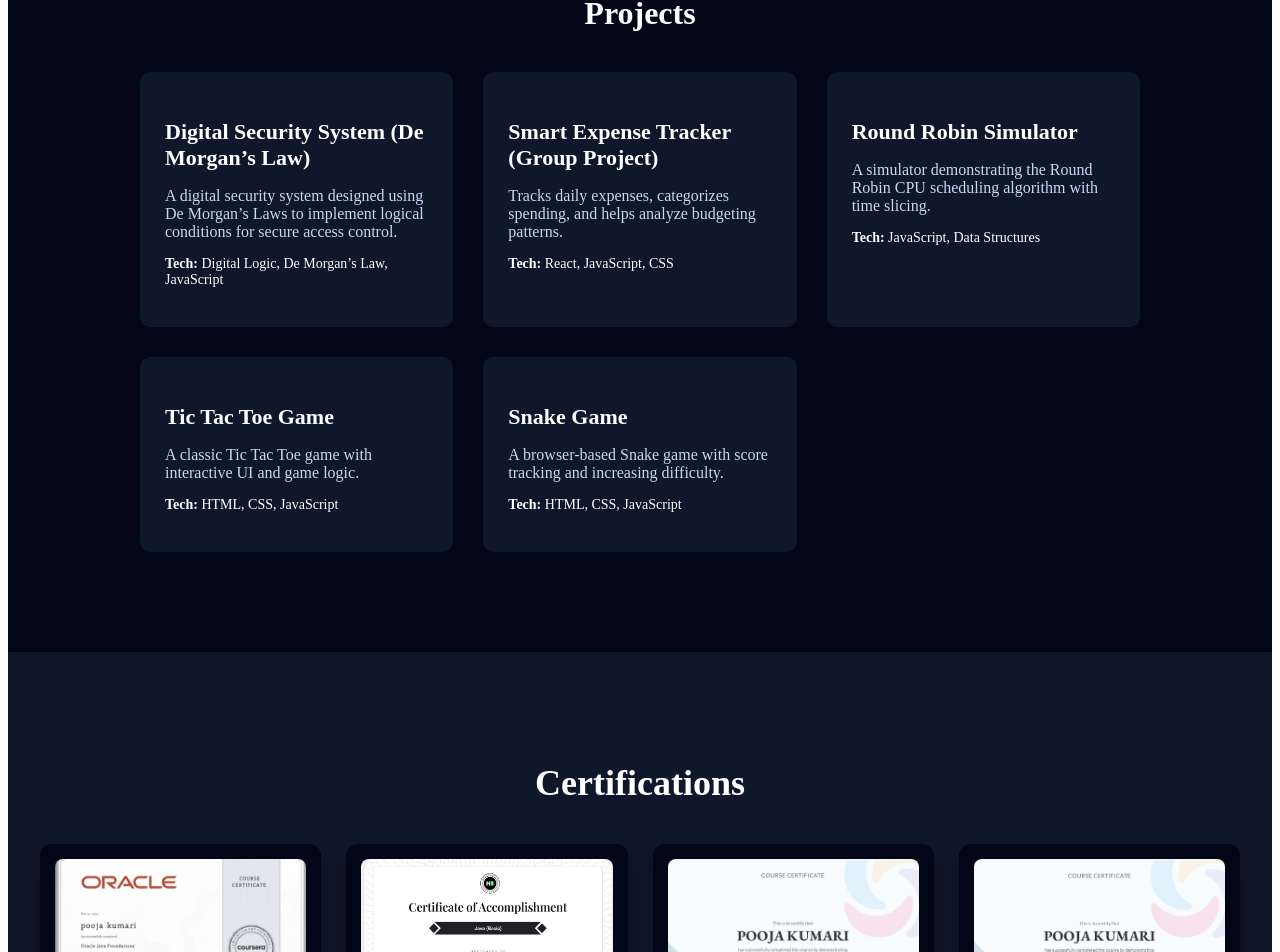
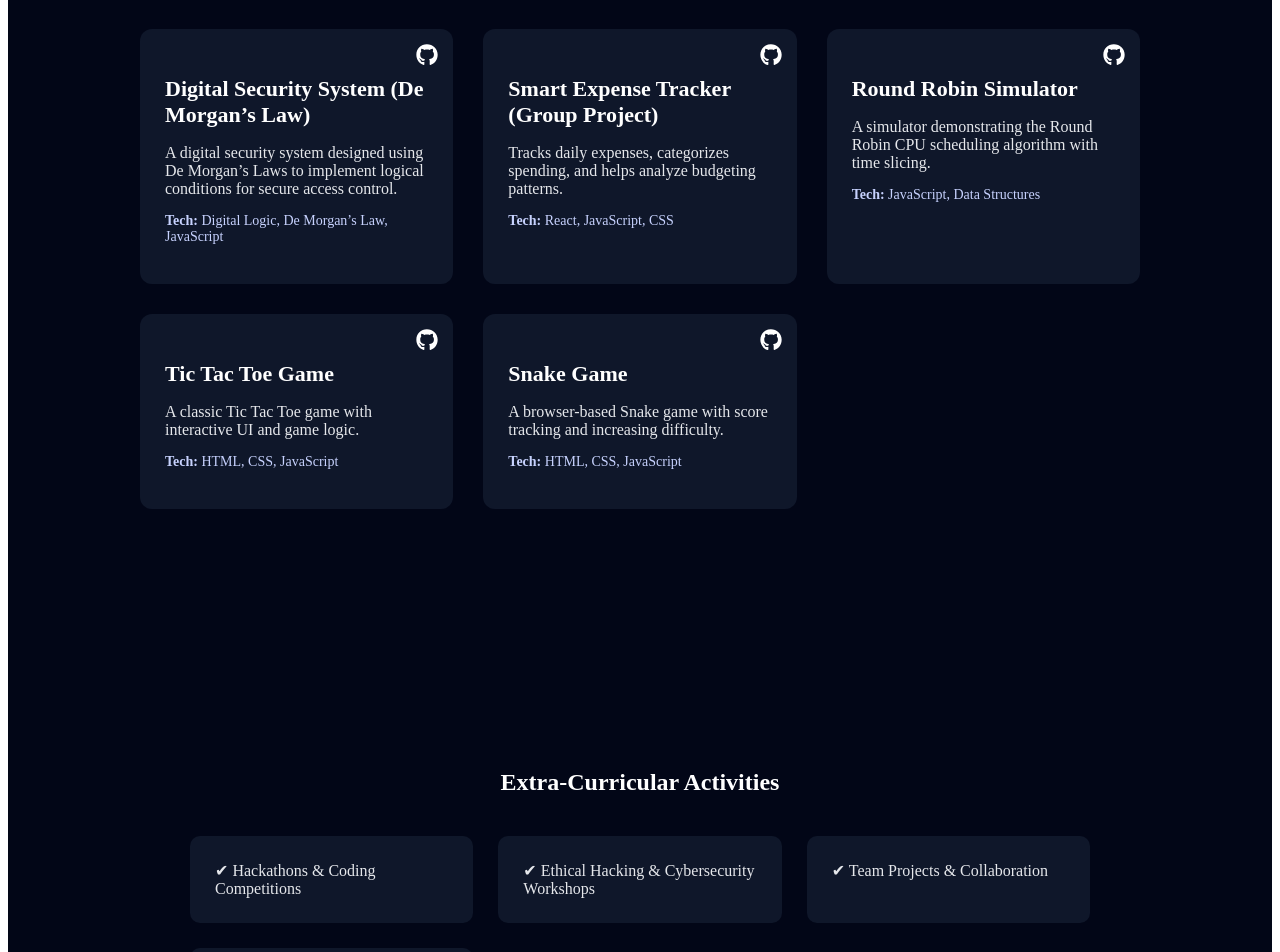
Before and after one commit to pk1305/FUTURE_FS_01, a React (Vite) app: page / in a window 1280 px wide. Shown: the part 1799-2751 px from the top of the page. Built offline with nearby package versions, Linux system fonts and the light colour scheme.

Commit message:
Add Framer Motion animations across portfolio

```diff
--- a/package.json
+++ b/package.json
@@ -10,6 +10,7 @@
     "preview": "vite preview"
   },
   "dependencies": {
+    "@emailjs/browser": "^4.4.1",
     "emailjs-com": "^3.2.0",
     "framer-motion": "^12.23.26",
     "react": "^19.2.0",
--- a/src/App.jsx
+++ b/src/App.jsx
@@ -5,15 +5,18 @@ import Skills from "./components/Skills";
 import Projects from "./components/Projects";
 import Certificates from "./components/Certificates_Temp";
 import Contact from "./components/Contact";
+import ExtraCurricular from "./components/ExtraCurricular";
+
 
 function App() {
   return (
-    <div style={{ backgroundColor: "#020617", color: "white" }}>
+    <div>
       <Navbar />
       <Hero />
       <About />
       <Skills />
       <Projects />
+      <ExtraCurricular />
       <Certificates />
       <Contact />
     </div>
--- a/src/components/Contact.jsx
+++ b/src/components/Contact.jsx
@@ -1,47 +1,40 @@
-import { useRef } from "react";
-import emailjs from "emailjs-com";
+import { useRef, useState } from "react";
+import emailjs from "@emailjs/browser";
 
 function Contact() {
-  const formRef = useRef();
+  const form = useRef();
+  const [status, setStatus] = useState("");
 
   const sendEmail = (e) => {
     e.preventDefault();
 
     emailjs
       .sendForm(
-        "service_nbxigsv",     // 🔴 replace
-        "template_57x7m4j",    // 🔴 replace
-        formRef.current,
-        "fG3OZnMrhU_YijZp0"      // 🔴 replace
+        "service_nbxigsv",        // ✅ your Service ID
+        "template_57x7m4j",       // ✅ your Template ID
+        form.current,
+        "fG3OZnMrhU_YijZp0"       // ✅ your Public Key
       )
       .then(
         () => {
-          alert("✅ Message sent successfully!");
-          formRef.current.reset();
+          setStatus("✅ Message sent successfully!");
+          form.current.reset();
         },
         (error) => {
-          alert("❌ Failed to send message");
           console.error(error);
+          setStatus("❌ Failed to send message. Try again.");
         }
       );
   };
 
   return (
-    <section
-      id="contact"
-      style={{
-        padding: "80px 20px",
-        backgroundColor: "#020617",
-        color: "white",
-        textAlign: "center",
-      }}
-    >
-      <h2 style={{ fontSize: "36px", marginBottom: "30px" }}>
+    <section id="contact" style={{ padding: "80px 20px" }}>
+      <h2 style={{ textAlign: "center", marginBottom: "30px" }}>
         Contact Me
       </h2>
 
       <form
-        ref={formRef}
+        ref={form}
         onSubmit={sendEmail}
         style={{
           maxWidth: "500px",
@@ -53,18 +46,16 @@ function Contact() {
       >
         <input
           type="text"
-          name="from_name"
+          name="user_name"
           placeholder="Your Name"
           required
-          style={inputStyle}
         />
 
         <input
           type="email"
-          name="from_email"
+          name="user_email"
           placeholder="Your Email"
           required
-          style={inputStyle}
         />
 
         <textarea
@@ -72,8 +63,7 @@ function Contact() {
           placeholder="Your Message"
           rows="5"
           required
-          style={inputStyle}
-        />
+        ></textarea>
 
         <button
           type="submit"
@@ -82,24 +72,21 @@ function Contact() {
             backgroundColor: "#6366f1",
             color: "white",
             border: "none",
-            borderRadius: "8px",
+            borderRadius: "6px",
             cursor: "pointer",
-            fontSize: "16px",
           }}
         >
           Send Message
         </button>
+
+        {status && (
+          <p style={{ textAlign: "center", marginTop: "10px" }}>
+            {status}
+          </p>
+        )}
       </form>
     </section>
   );
 }
 
-const inputStyle = {
-  padding: "12px",
-  borderRadius: "6px",
-  border: "none",
-  outline: "none",
-  fontSize: "15px",
-};
-
 export default Contact;
--- /dev/null
+++ b/src/components/ExtraCurricular.jsx
@@ -0,0 +1,62 @@
+import { motion } from "framer-motion";
+
+function ExtraCurricular() {
+  const activities = [
+    "Hackathons & Coding Competitions",
+    "Ethical Hacking & Cybersecurity Workshops",
+    "Team Projects & Collaboration",
+    "Continuous Self-Learning",
+  ];
+
+  return (
+    <section
+      id="activities"
+      style={{ padding: "100px 40px", backgroundColor: "#020617" }}
+    >
+      <motion.h2
+        initial={{ opacity: 0, y: 30 }}
+        whileInView={{ opacity: 1, y: 0 }}
+        transition={{ duration: 0.8 }}
+        style={{ color: "white", textAlign: "center" }}
+      >
+        Extra-Curricular Activities
+      </motion.h2>
+
+      <motion.div
+        initial="hidden"
+        whileInView="visible"
+        variants={{
+          visible: { transition: { staggerChildren: 0.15 } },
+        }}
+        style={{
+          display: "grid",
+          gridTemplateColumns: "repeat(auto-fit, minmax(250px, 1fr))",
+          gap: "25px",
+          maxWidth: "900px",
+          margin: "40px auto",
+        }}
+      >
+        {activities.map((item, index) => (
+          <motion.div
+            key={index}
+            variants={{
+              hidden: { opacity: 0, y: 30 },
+              visible: { opacity: 1, y: 0 },
+            }}
+            whileHover={{ scale: 1.05 }}
+            style={{
+              backgroundColor: "#0f172a",
+              padding: "25px",
+              borderRadius: "10px",
+              color: "#e5e7eb",
+            }}
+          >
+            ✔ {item}
+          </motion.div>
+        ))}
+      </motion.div>
+    </section>
+  );
+}
+
+export default ExtraCurricular;
--- a/src/components/Navbar.jsx
+++ b/src/components/Navbar.jsx
@@ -1,6 +1,11 @@
+import { motion } from "framer-motion";
+
 function Navbar() {
   return (
-    <nav
+    <motion.nav
+      initial={{ y: -80, opacity: 0 }}
+      animate={{ y: 0, opacity: 1 }}
+      transition={{ duration: 0.8 }}
       style={{
         position: "fixed",
         top: 0,
@@ -13,23 +18,23 @@ function Navbar() {
         zIndex: 1000,
       }}
     >
-      <h2>Pooja Kumari</h2>
+      <h2 style={{ color: "#a5b4fc" }}>Pooja Kumari</h2>
 
       <div style={{ display: "flex", gap: "20px" }}>
-        <a href="#home" style={{ color: "white", textDecoration: "none" }}>
-          Home
-        </a>
-        <a href="#about" style={{ color: "white", textDecoration: "none" }}>
-          About
-        </a>
-        <a href="#projects" style={{ color: "white", textDecoration: "none" }}>
-          Projects
-        </a>
-        <a href="#contact" style={{ color: "white", textDecoration: "none" }}>
-          Contact
-        </a>
+        {["Home", "About", "Projects", "Activities", "Contact"].map(
+          (item, i) => (
+            <motion.a
+              key={i}
+              href={`#${item.toLowerCase()}`}
+              whileHover={{ scale: 1.1 }}
+              style={{ color: "white", textDecoration: "none" }}
+            >
+              {item}
+            </motion.a>
+          )
+        )}
       </div>
-    </nav>
+    </motion.nav>
   );
 }
 
--- a/src/components/Projects.jsx
+++ b/src/components/Projects.jsx
@@ -1,3 +1,6 @@
+import { motion } from "framer-motion";
+import { FaGithub } from "react-icons/fa";
+
 function Projects() {
   const projects = [
     {
@@ -5,30 +8,36 @@ function Projects() {
       description:
         "A digital security system designed using De Morgan’s Laws to implement logical conditions for secure access control.",
       tech: "Digital Logic, De Morgan’s Law, JavaScript",
+      github: "https://github.com/pk1305/COA_Project",
     },
     {
       title: "Smart Expense Tracker (Group Project)",
       description:
         "Tracks daily expenses, categorizes spending, and helps analyze budgeting patterns.",
       tech: "React, JavaScript, CSS",
+      github: "https://github.com/pk1305/APP_project",
     },
     {
       title: "Round Robin Simulator",
       description:
         "A simulator demonstrating the Round Robin CPU scheduling algorithm with time slicing.",
       tech: "JavaScript, Data Structures",
+      github:
+        "https://github.com/pk1305/Round-Robin-Scheduler-Simulator",
     },
     {
       title: "Tic Tac Toe Game",
       description:
         "A classic Tic Tac Toe game with interactive UI and game logic.",
       tech: "HTML, CSS, JavaScript",
+      github: "https://github.com/pk1305/TicTacToe",
     },
     {
       title: "Snake Game",
       description:
         "A browser-based Snake game with score tracking and increasing difficulty.",
       tech: "HTML, CSS, JavaScript",
+      github: "https://github.com/pk1305/Snake-Game",
     },
   ];
 
@@ -41,41 +50,87 @@ function Projects() {
         textAlign: "center",
       }}
     >
-      <h2 style={{ fontSize: "32px", marginBottom: "40px" }}>Projects</h2>
+      {/* Section Title */}
+      <motion.h2
+        initial={{ opacity: 0, y: 30 }}
+        whileInView={{ opacity: 1, y: 0 }}
+        transition={{ duration: 0.8 }}
+        style={{ color: "white" }}
+      >
+        Projects
+      </motion.h2>
 
-      <div
+      {/* Projects Grid */}
+      <motion.div
+        initial="hidden"
+        whileInView="visible"
+        variants={{
+          visible: {
+            transition: { staggerChildren: 0.2 },
+          },
+        }}
         style={{
           display: "grid",
           gridTemplateColumns: "repeat(auto-fit, minmax(280px, 1fr))",
           gap: "30px",
           maxWidth: "1000px",
-          margin: "0 auto",
+          margin: "40px auto",
         }}
       >
         {projects.map((project, index) => (
-          <div
+          <motion.div
             key={index}
+            variants={{
+              hidden: { opacity: 0, y: 40 },
+              visible: { opacity: 1, y: 0 },
+            }}
+            whileHover={{ scale: 1.05 }}
+            transition={{ duration: 0.4 }}
             style={{
               backgroundColor: "#0f172a",
               padding: "25px",
-              borderRadius: "10px",
+              borderRadius: "12px",
               textAlign: "left",
+              position: "relative",
             }}
           >
-            <h3 style={{ fontSize: "22px", marginBottom: "10px" }}>
+            {/* GitHub Icon */}
+            <a
+              href={project.github}
+              target="_blank"
+              rel="noopener noreferrer"
+              title="View on GitHub"
+              style={{
+                position: "absolute",
+                top: "15px",
+                right: "15px",
+                color: "#ffffff",
+                fontSize: "22px",
+              }}
+            >
+              <FaGithub />
+            </a>
+
+            <h3
+              style={{
+                color: "#ffffff",
+                fontSize: "22px",
+                marginBottom: "10px",
+              }}
+            >
               {project.title}
             </h3>
 
-            <p style={{ color: "#cbd5f5", marginBottom: "15px" }}>
+            <p style={{ color: "#e5e7eb", marginBottom: "15px" }}>
               {project.description}
             </p>
 
-            <p style={{ fontSize: "14px" }}>
+            <p style={{ color: "#c7d2fe", fontSize: "14px" }}>
               <strong>Tech:</strong> {project.tech}
             </p>
-          </div>
+          </motion.div>
         ))}
-      </div>
+      </motion.div>
     </section>
   );
 }
--- a/src/components/Skills.jsx
+++ b/src/components/Skills.jsx
@@ -17,7 +17,8 @@ function Skills() {
         textAlign: "center",
       }}
     >
-      <h2 style={{ fontSize: "32px", marginBottom: "30px" }}>Skills</h2>
+      <h2 style={{ color: "white" }}>Skills</h2>
+
 
       <div
         style={{
```
Also changed, not shown: src/index.css (+12 -1 lines), 1 other file (tests, documents, lock files or other folders).
